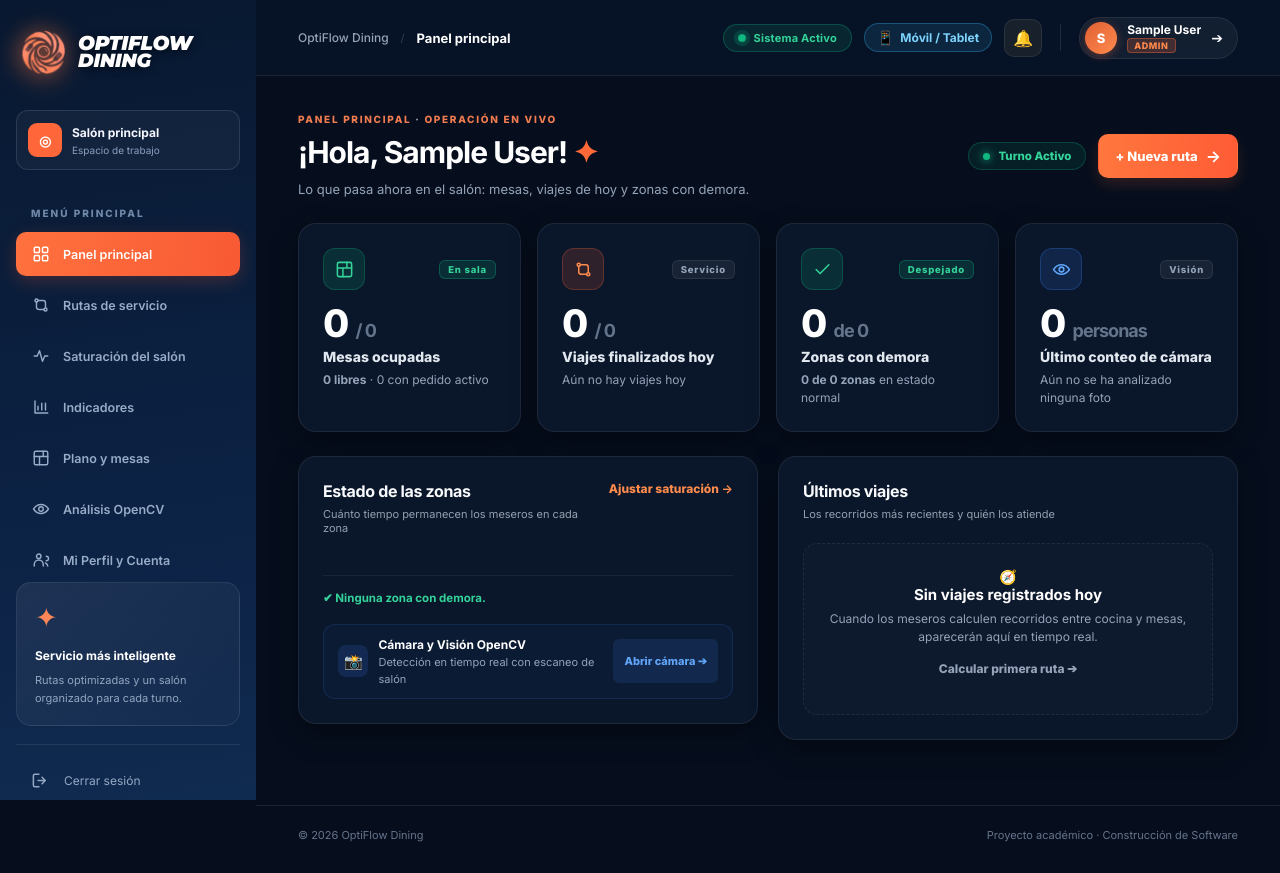
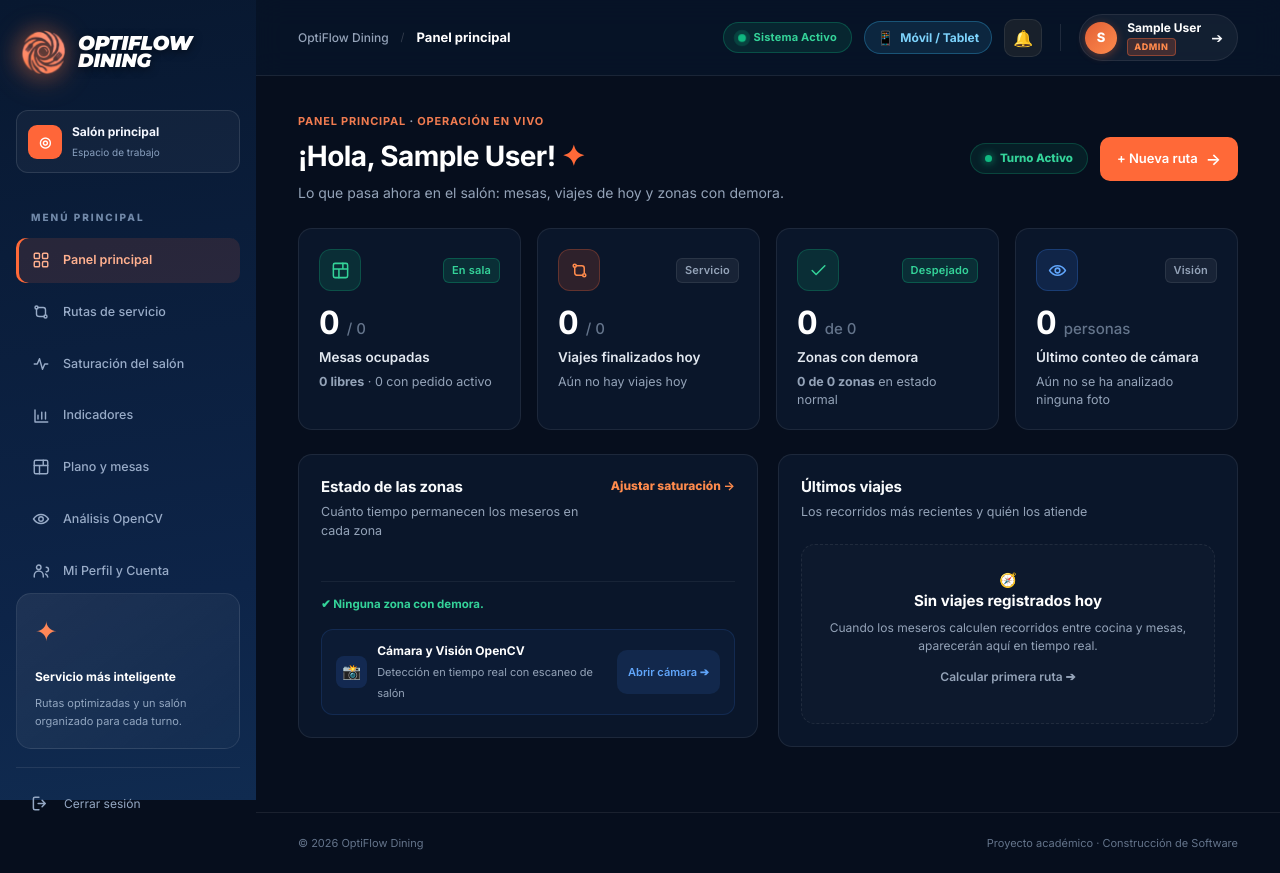
Before and after one commit to Flavio6931/OptiFlow_Dining, a Django app: page /panel/ in a window 1280 px wide. Before the commit the page ends 842 px from the top, so only its background shows below. Run offline with Django 5.2, Linux system fonts and the light colour scheme; the visitor is signed in with stand-in values (Sample User, id 1); data comes from the database, SQL or seed files in the repository; data that the repository does not hold is empty; parts of the project's set-up code (start-up, migrations or seed data) failed here and were passed over.

Commit message:
feat: capa de diseno unificada para las pantallas internas con los colores de la marca

```diff
--- /dev/null
+++ b/web/static/css/design-system.css
@@ -0,0 +1,252 @@
+/* Sistema visual de OptiFlow: unifica texto, espacios y estados sobre app.css.
+   Conserva la paleta de marca (azul marino + naranja) definida en :root de app.css. */
+
+:root {
+  --text-page: 28px;
+  --text-card: 15px;
+  --text-body: 14px;
+  --text-small: 12.5px;
+  --text-label: 11px;
+
+  --radius-card: 14px;
+  --radius-control: 10px;
+
+  --line-strong: rgba(255, 255, 255, 0.14);
+  --surface-hover: rgba(255, 255, 255, 0.035);
+  --orange-tint: rgba(255, 105, 56, 0.12);
+  --focus-ring: 0 0 0 2px var(--bg), 0 0 0 4px var(--orange);
+
+  --ease: 150ms ease;
+}
+
+body {
+  -webkit-font-smoothing: antialiased;
+  line-height: 1.5;
+}
+
+/* --- Encabezado de página --- */
+.page-header h1 {
+  font-size: var(--text-page);
+  font-weight: 650;
+  line-height: 1.2;
+  letter-spacing: -0.6px;
+}
+
+.page-header p {
+  color: var(--ink-secondary);
+  font-size: var(--text-body);
+}
+
+.eyebrow {
+  font-size: var(--text-label);
+  font-weight: 700;
+  letter-spacing: 0.8px;
+}
+
+.micro-label {
+  color: var(--muted);
+  font-size: var(--text-label);
+  font-weight: 600;
+  letter-spacing: 0.6px;
+}
+
+/* --- Superficies: la profundidad la da el borde, no la sombra --- */
+.panel-card,
+.simple-kpi-card {
+  border-color: var(--line);
+  border-radius: var(--radius-card);
+  box-shadow: none;
+}
+
+.panel-card { padding: 22px; }
+.simple-kpi-card { padding: 20px; transition: border-color var(--ease), background var(--ease); }
+
+.simple-kpi-card:hover {
+  border-color: var(--line-strong);
+  background: linear-gradient(0deg, var(--surface-hover), var(--surface-hover)), var(--panel);
+  transform: none;
+}
+
+.card-heading h2,
+.card-heading h3 {
+  font-size: var(--text-card);
+  font-weight: 650;
+  line-height: 1.35;
+  letter-spacing: -0.15px;
+}
+
+.card-heading p {
+  color: var(--ink-secondary);
+  font-size: var(--text-small);
+}
+
+/* --- Tarjetas de cifras --- */
+.simple-kpi-number {
+  font-size: 32px;
+  font-weight: 650;
+  line-height: 1.1;
+  letter-spacing: -0.8px;
+  font-variant-numeric: tabular-nums;
+}
+
+.simple-kpi-number .denom {
+  color: var(--muted);
+  font-size: 15px;
+  font-weight: 500;
+  letter-spacing: 0;
+}
+
+.simple-kpi-title { font-size: 13.5px; font-weight: 600; }
+.simple-kpi-desc { color: var(--ink-secondary); font-size: var(--text-small); line-height: 1.45; }
+
+.kpi-badge {
+  border-radius: 6px;
+  font-size: var(--text-label);
+  font-weight: 600;
+  letter-spacing: 0.2px;
+  text-transform: none;
+}
+
+/* --- Botones --- */
+.btn {
+  border-radius: var(--radius-control);
+  font-weight: 600;
+  transition: background var(--ease), border-color var(--ease), color var(--ease), filter var(--ease);
+}
+
+.btn:hover { transform: none; }
+
+.btn-primary {
+  background: var(--orange);
+  box-shadow: none;
+}
+
+.btn-primary:hover {
+  background: var(--orange-dark);
+  box-shadow: none;
+}
+
+.btn-ghost {
+  background: transparent;
+  border: 1px solid var(--line-strong);
+  color: var(--ink);
+  box-shadow: none;
+}
+
+.btn-ghost:hover {
+  background: var(--surface-hover);
+  border-color: var(--orange);
+  color: var(--ink);
+}
+
+.btn-outline { box-shadow: none; }
+.btn-outline:hover { border-color: var(--orange); }
+
+/* --- Campos --- */
+.form-input,
+.role-picker-select,
+.panel-card input:not([type='checkbox']):not([type='radio']):not([type='file']),
+.panel-card select,
+.panel-card textarea {
+  border-radius: var(--radius-control);
+  transition: border-color var(--ease), box-shadow var(--ease);
+}
+
+.form-input:focus,
+.role-picker-select:focus,
+.panel-card input:focus,
+.panel-card select:focus,
+.panel-card textarea:focus {
+  border-color: var(--orange);
+  outline: none;
+  box-shadow: 0 0 0 3px var(--orange-tint);
+}
+
+.dwell-stepper input:focus { box-shadow: none; }
+
+/* --- Navegación lateral --- */
+.nav-link {
+  border-radius: var(--radius-control);
+  font-weight: 500;
+  transition: background var(--ease), color var(--ease);
+}
+
+.nav-link:hover { background: var(--surface-hover); }
+
+.nav-link.active {
+  background: var(--orange-tint);
+  box-shadow: inset 3px 0 0 var(--orange);
+  color: #ffb08f;
+  font-weight: 600;
+}
+
+/* --- Listas y tablas --- */
+.simple-feed-row,
+.zone-traffic-item,
+.zone-edit-item,
+.profile-notif-card,
+.profile-kpi-card {
+  border-radius: var(--radius-control);
+  box-shadow: none;
+}
+
+.simple-feed-row { transition: background var(--ease), border-color var(--ease); }
+.simple-feed-row:hover { background: var(--surface-hover); transform: none; }
+.zone-traffic-item:hover { transform: none; border-color: var(--line-strong); }
+
+.simple-feed-row strong { font-weight: 600; }
+.feed-time { font-variant-numeric: tabular-nums; }
+
+.simple-table th {
+  color: var(--muted);
+  font-size: var(--text-label);
+  font-weight: 600;
+  letter-spacing: 0.5px;
+}
+
+.simple-table td { font-size: 13px; }
+.simple-table tbody tr { transition: background var(--ease); }
+.simple-table tbody tr:hover { background: var(--surface-hover); }
+
+.profile-kpi-val { font-variant-numeric: tabular-nums; letter-spacing: -0.5px; }
+.profile-kpi-lbl { font-size: var(--text-label); font-weight: 600; letter-spacing: 0.4px; }
+
+.status-pill,
+.badge-tag,
+.traffic-pill { font-weight: 600; }
+
+/* --- Plano: ocupa su marco sin dejar espacio vacío --- */
+.map-surface {
+  min-height: 0;
+  padding: 10px;
+  border-radius: var(--radius-control);
+}
+
+/* --- Foco visible con teclado en todo lo interactivo --- */
+a:focus-visible,
+button:focus-visible,
+summary:focus-visible,
+select:focus-visible {
+  outline: none;
+  box-shadow: var(--focus-ring);
+}
+
+/* --- Móvil: controles fáciles de tocar --- */
+@media (max-width: 720px) {
+  .lan-topbar-pill { align-self: center; width: 38px; height: 38px; }
+  .page-header h1 { font-size: 24px; letter-spacing: -0.4px; }
+  .panel-card { padding: 18px; }
+  .btn { min-height: 44px; }
+  .level-option,
+  .dwell-step,
+  .dwell-stepper input { min-height: 44px; }
+  .dwell-step { width: 44px; }
+}
+
+@media (prefers-reduced-motion: reduce) {
+  .simple-kpi-card,
+  .btn,
+  .nav-link,
+  .simple-feed-row,
+  .simple-table tbody tr { transition: none; }
+}
--- a/web/templates/layouts/base.html
+++ b/web/templates/layouts/base.html
@@ -10,6 +10,7 @@
   <link href="https://fonts.googleapis.com/css2?family=Inter:wght@400;500;600;700;800&family=Montserrat:ital,wght@1,800;1,900&display=swap" rel="stylesheet">
   <link rel="stylesheet" href="{% static 'css/app.css' %}?v=20261031_mobile_v4">
   <link rel="stylesheet" href="{% static 'css/operations.css' %}">
+  <link rel="stylesheet" href="{% static 'css/design-system.css' %}">
   <meta name="theme-color" content="#07142b">
   <meta name="csrf-token" content="{{ csrf_token }}">
 </head>
```
